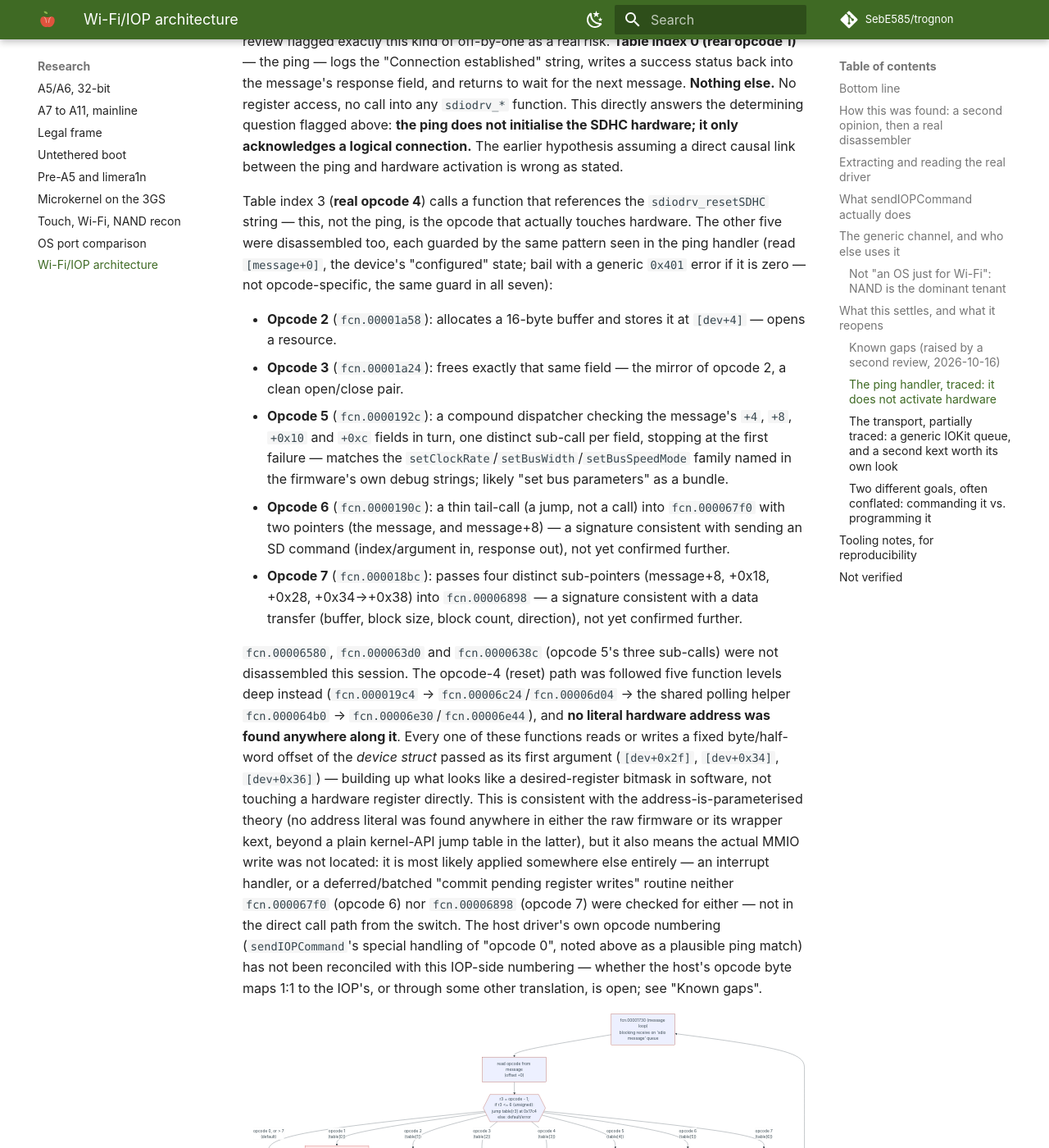
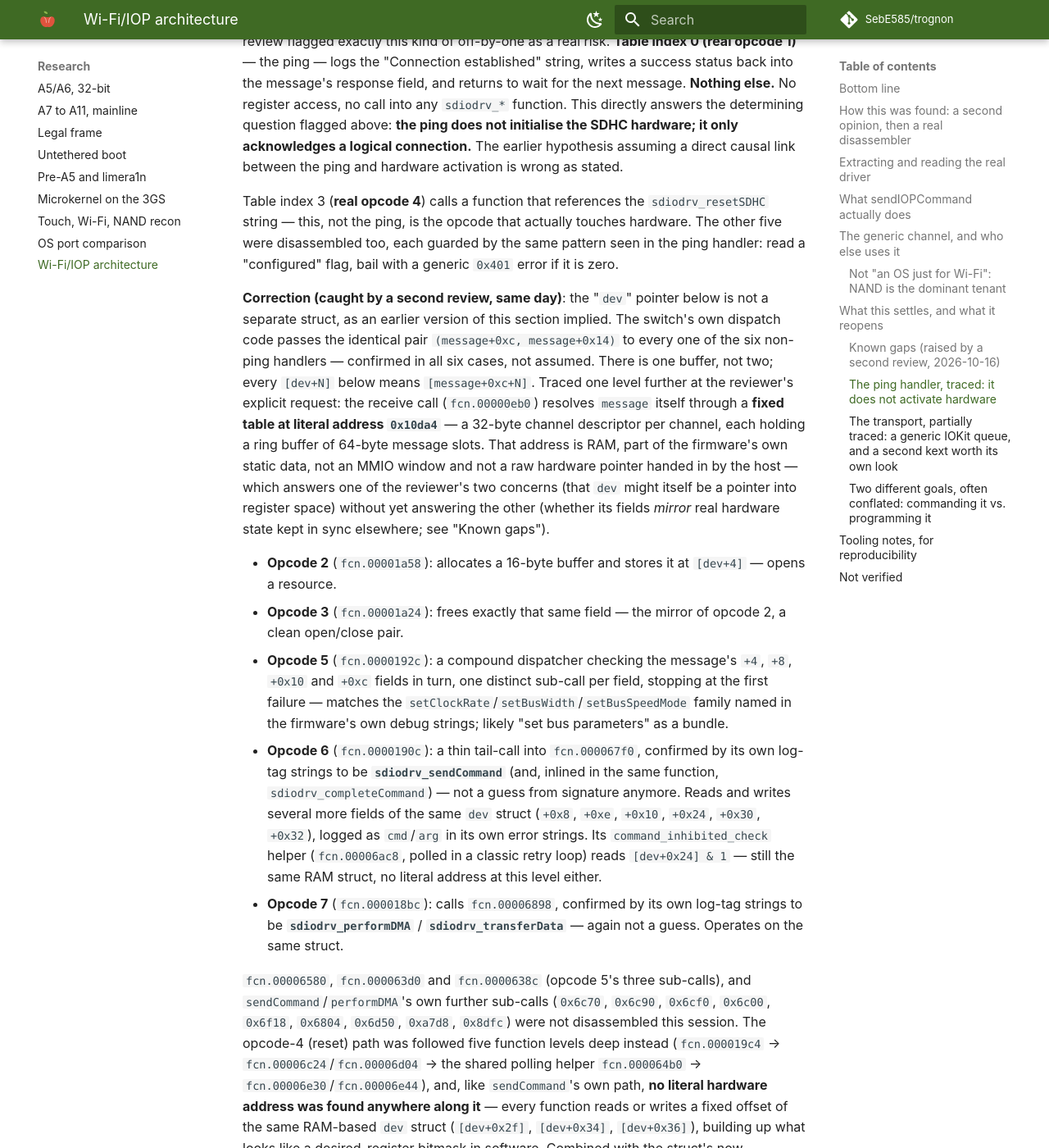
Before and after one commit to SebE585/trognon, an MkDocs documentation site: the page built from docs/research/2026-10-16-wifi-iop-architecture.md, in a window 1280 px wide and 1400 px high, scrolled down 6840 px. Shown: the whole window at 82% size. Built offline with MkDocs 1.6.1 and Material for MkDocs 9.7.7, drawn with Linux system fonts in a browser that asks for light colours; comment, search, counter and statistics services are not loaded; some of the changed text lies outside the part shown.

Commit message:
research: fix the dev/message conflation, trace its RAM origin to 0x10da4
A third review caught a real inconsistency, not just a phrasing one: text
said the common guard reads [message+0] (opcode) while the table placed
"configured" state at [dev+0]. Checked against the dispatcher's own code
rather than against prose: all six non-ping opcode handlers receive the
identical pair (message+0xc, message+0x14) -- "dev" was never a separate
struct, it is message+0xc. Fixed throughout.

Also addressed, per the same review, "absence of a literal address doesn't
prove deferred access -- trace pointer provenance" and "offsets alone
don't rule out dev being an MMIO window itself": disassembled the receive
call (fcn.00000eb0) and found message resolves through a fixed table at
literal address 0x10da4 -- a 32-byte channel descriptor per channel, each
holding a 64-byte-slot message ring. That is RAM, part of the firmware's
own static data, not a hardware window and not a raw pointer from the
host. Rules out "dev is itself MMIO"; does not yet rule out these fields
mirroring real hardware state kept in sync by an interrupt handler we
have not found -- noted as still open.

Followed 0x67f0 and 0x6898 as recommended: confirmed by their own log-tag
strings to be sdiodrv_sendCommand/completeCommand and
sdiodrv_performDMA/transferData -- no longer signature-based guesses.
Their own status-check sub-call (command_inhibited_check, 0x6ac8) still
only touches the same RAM struct, no literal address at that level either.

Stored all of this in tools/iop_analysis/ (r2 naming script + prose
reference) so it does not need re-deriving again.

````diff
--- a/docs/research/2026-10-16-wifi-iop-architecture.md
+++ b/docs/research/2026-10-16-wifi-iop-architecture.md
@@ -317,9 +317,24 @@ between the ping and hardware activation is wrong as stated.
 Table index 3 (**real opcode 4**) calls a function that references the
 `sdiodrv_resetSDHC` string — this, not the ping, is the opcode that
 actually touches hardware. The other five were disassembled too, each
-guarded by the same pattern seen in the ping handler (read `[message+0]`,
-the device's "configured" state; bail with a generic `0x401` error if it
-is zero — not opcode-specific, the same guard in all seven):
+guarded by the same pattern seen in the ping handler: read a "configured"
+flag, bail with a generic `0x401` error if it is zero.
+
+**Correction (caught by a second review, same day)**: the "`dev`" pointer
+below is not a separate struct, as an earlier version of this section
+implied. The switch's own dispatch code passes the identical pair
+`(message+0xc, message+0x14)` to every one of the six non-ping handlers —
+confirmed in all six cases, not assumed. There is one buffer, not two; every
+`[dev+N]` below means `[message+0xc+N]`. Traced one level further at the
+reviewer's explicit request: the receive call (`fcn.00000eb0`) resolves
+`message` itself through a **fixed table at literal address `0x10da4`** — a
+32-byte channel descriptor per channel, each holding a ring buffer of
+64-byte message slots. That address is RAM, part of the firmware's own
+static data, not an MMIO window and not a raw hardware pointer handed in by
+the host — which answers one of the reviewer's two concerns (that `dev`
+might itself be a pointer into register space) without yet answering the
+other (whether its fields *mirror* real hardware state kept in sync
+elsewhere; see "Known gaps").
 
 - **Opcode 2** (`fcn.00001a58`): allocates a 16-byte buffer and stores it
   at `[dev+4]` — opens a resource.
@@ -330,37 +345,44 @@ is zero — not opcode-specific, the same guard in all seven):
   sub-call per field, stopping at the first failure — matches the
   `setClockRate`/`setBusWidth`/`setBusSpeedMode` family named in the
   firmware's own debug strings; likely "set bus parameters" as a bundle.
-- **Opcode 6** (`fcn.0000190c`): a thin tail-call (a jump, not a call) into
-  `fcn.000067f0` with two pointers (the message, and message+8) — a
-  signature consistent with sending an SD command (index/argument in,
-  response out), not yet confirmed further.
-- **Opcode 7** (`fcn.000018bc`): passes four distinct sub-pointers
-  (message+8, +0x18, +0x28, +0x34→+0x38) into `fcn.00006898` — a signature
-  consistent with a data transfer (buffer, block size, block count,
-  direction), not yet confirmed further.
+- **Opcode 6** (`fcn.0000190c`): a thin tail-call into `fcn.000067f0`,
+  confirmed by its own log-tag strings to be **`sdiodrv_sendCommand`** (and,
+  inlined in the same function, `sdiodrv_completeCommand`) — not a guess
+  from signature anymore. Reads and writes several more fields of the same
+  `dev` struct (`+0x8`, `+0xe`, `+0x10`, `+0x24`, `+0x30`, `+0x32`), logged
+  as `cmd`/`arg` in its own error strings. Its `command_inhibited_check`
+  helper (`fcn.00006ac8`, polled in a classic retry loop) reads `[dev+0x24]
+  & 1` — still the same RAM struct, no literal address at this level either.
+- **Opcode 7** (`fcn.000018bc`): calls `fcn.00006898`, confirmed by its own
+  log-tag strings to be **`sdiodrv_performDMA`** / **`sdiodrv_transferData`**
+  — again not a guess. Operates on the same struct.
 
 `fcn.00006580`, `fcn.000063d0` and `fcn.0000638c` (opcode 5's three
-sub-calls) were not disassembled this session. The opcode-4 (reset) path
-was followed five function levels deep instead
+sub-calls), and `sendCommand`/`performDMA`'s own further sub-calls
+(`0x6c70`, `0x6c90`, `0x6cf0`, `0x6c00`, `0x6f18`, `0x6804`, `0x6d50`,
+`0xa7d8`, `0x8dfc`) were not disassembled this session. The opcode-4 (reset)
+path was followed five function levels deep instead
 (`fcn.000019c4` -> `fcn.00006c24`/`fcn.00006d04` -> the shared polling
-helper `fcn.000064b0` -> `fcn.00006e30`/`fcn.00006e44`), and **no literal
-hardware address was found anywhere along it**. Every one of these
-functions reads or writes a fixed byte/half-word offset of the *device
-struct* passed as its first argument (`[dev+0x2f]`, `[dev+0x34]`,
-`[dev+0x36]`) — building up what looks like a desired-register bitmask in
-software, not touching a hardware register directly. This is consistent
-with the address-is-parameterised theory (no address literal was found
-anywhere in either the raw firmware or its wrapper kext, beyond a plain
-kernel-API jump table in the latter), but it also means the actual MMIO
-write was not located: it is most likely applied somewhere else entirely —
-an interrupt handler, or a deferred/batched "commit pending register
-writes" routine neither `fcn.000067f0` (opcode 6) nor `fcn.00006898`
-(opcode 7) were checked for either — not in the direct call path from the
-switch. The host driver's own opcode numbering
-(`sendIOPCommand`'s special handling of "opcode 0", noted above as a
-plausible ping match) has not been reconciled with this IOP-side numbering
-— whether the host's opcode byte maps 1:1 to the IOP's, or through some
-other translation, is open; see "Known gaps".
+helper `fcn.000064b0` -> `fcn.00006e30`/`fcn.00006e44`), and, like
+`sendCommand`'s own path, **no literal hardware address was found anywhere
+along it** — every function reads or writes a fixed offset of the same
+RAM-based `dev` struct (`[dev+0x2f]`, `[dev+0x34]`, `[dev+0x36]`), building
+up what looks like a desired-register bitmask in software. Combined with
+the struct's now-confirmed RAM origin, this rules out "`dev` is itself an
+MMIO window" as a possibility, but does not yet distinguish pure software
+bookkeeping from a software-maintained mirror of hardware state updated by
+an interrupt handler we have not found — that distinction, and the real
+register access if this firmware performs it anywhere outside an ISR, most
+likely sits in one of the not-yet-disassembled sub-calls listed above. The
+host driver's own opcode numbering (`sendIOPCommand`'s special handling of
+"opcode 0", noted above as a plausible ping match) has not been reconciled
+with this IOP-side numbering — whether the host's opcode byte maps 1:1 to
+the IOP's, or through some other translation, is open; see "Known gaps".
+
+All of the above is also stored, reusable, in
+[`tools/iop_analysis/`](../../tools/iop_analysis/) (an r2 naming script plus
+a fuller prose reference), so this call graph does not need re-deriving
+from scratch in a future session.
 
 ```mermaid
 flowchart TD
@@ -376,8 +398,8 @@ flowchart TD
     SW -- "opcode 3<br/>(table[2])" --> C2["fcn.00001a24<br/>free [dev+4]<br/>(mirrors opcode 2)"]
     SW -- "opcode 4<br/>(table[3])" --> C3["fcn.000019c4<br/>-> sdiodrv_resetSDHC<br/><b>touches hardware</b>"]
     SW -- "opcode 5<br/>(table[4])" --> C4["fcn.0000192c<br/>set bus params (clock,<br/>width, speed mode) --<br/>one sub-call per field"]
-    SW -- "opcode 6<br/>(table[5])" --> C5["fcn.0000190c<br/>tail-call to fcn.000067f0<br/>(likely: send SD command)"]
-    SW -- "opcode 7<br/>(table[6])" --> C6["fcn.000018bc<br/>-> fcn.00006898, 4 sub-ptrs<br/>(likely: data transfer)"]
+    SW -- "opcode 6<br/>(table[5])" --> C5["fcn.0000190c<br/>-> sdiodrv_sendCommand (0x67f0)<br/>confirmed by its own log tag"]
+    SW -- "opcode 7<br/>(table[6])" --> C6["fcn.000018bc<br/>-> sdiodrv_performDMA (0x6898)<br/>confirmed by its own log tag"]
 
     C0["<b>the PING</b><br/>log 'Connection established'<br/>write status = 0 (success)<br/><b>no register touched</b>"]
 
````
Also changed, not shown: tools/iop_analysis/README.md (+62 -21 lines), 1 other file.
